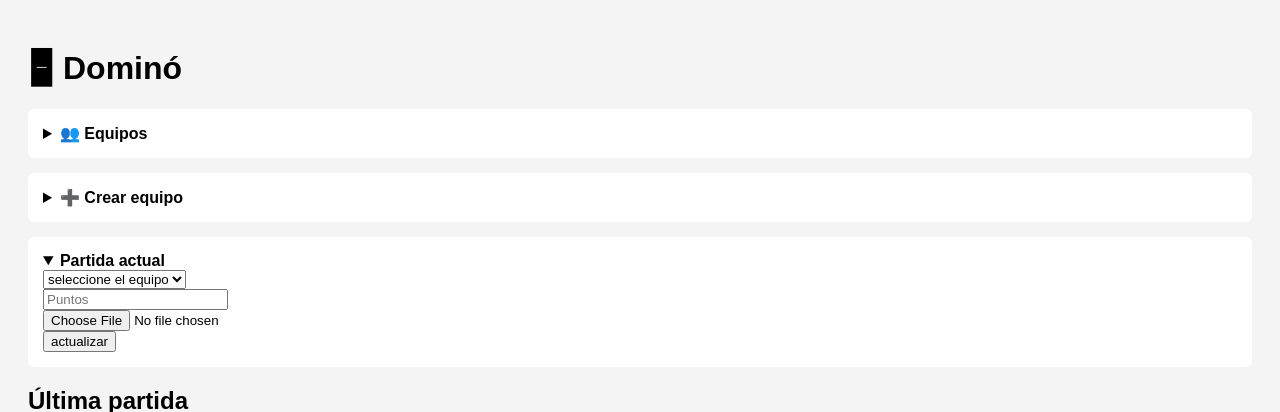
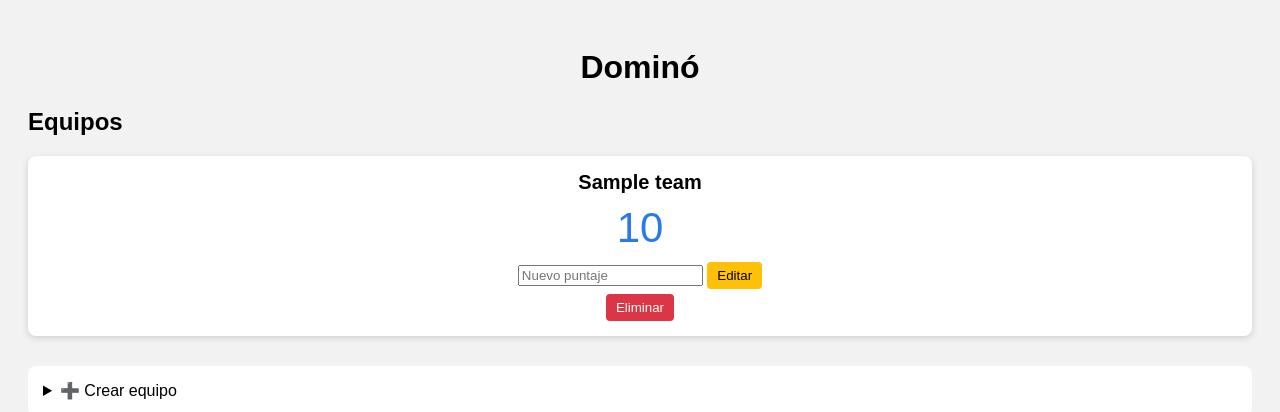
Before and after one commit to abrahamramost01-netizen/dmie, a Flask app: page / in a window 1280 px wide. Shown: the top 412 px of the page. Run offline with Flask 3, Linux system fonts and the light colour scheme; a database or web service that is not in the repository returns one stand-in record (values such as "Sample title"); some libraries are stand-ins or nearby versions.

Commit message:
Update index.html

```diff
--- a/templates/index.html
+++ b/templates/index.html
@@ -3,100 +3,137 @@
 <head>
 <meta charset="UTF-8">
 <title>Dominó</title>
+
 <style>
 body {
     font-family: Arial, sans-serif;
-            background: #f4f4f4;
+    background: #f2f2f2;
     padding: 20px;
 }
-        details {
-            background: #fff;
+
+h1 {
+    text-align: center;
+}
+
+.teams {
+    display: grid;
+    grid-template-columns: repeat(auto-fit, minmax(220px, 1fr));
+    gap: 15px;
+    margin-bottom: 30px;
+}
+
+.team-card {
+    background: white;
+    border-radius: 8px;
     padding: 15px;
-            margin-bottom: 15px;
-            border-radius: 6px;
+    text-align: center;
+    box-shadow: 0 2px 6px rgba(0,0,0,.15);
 }
-        summary {
+
+.team-name {
+    font-size: 20px;
     font-weight: bold;
+}
+
+.team-points {
+    font-size: 42px;
+    color: #2c7be5;
+    margin: 10px 0;
+}
+
+.team-actions form {
+    margin-top: 5px;
+}
+
+button {
+    padding: 6px 10px;
+    border: none;
+    border-radius: 4px;
     cursor: pointer;
 }
-        .card {
-            background: #fff;
+
+.edit {
+    background: #ffc107;
+}
+
+.delete {
+    background: #dc3545;
+    color: white;
+}
+
+details {
+    background: white;
     padding: 15px;
-            border-radius: 6px;
-            margin-bottom: 10px;
-        }
-        img {
-            margin-top: 10px;
-            max-width: 250px;
-            border-radius: 4px;
+    border-radius: 8px;
+    margin-bottom: 20px;
 }
 </style>
 </head>
+
 <body>
 
-<h1>🁢 Dominó</h1>
+<h1> Dominó</h1>
 
-<!-- EQUIPOS (OCULTO) -->
-<details>
-    <summary>👥 Equipos</summary>
+<!-- EQUIPOS SIEMPRE VISIBLES -->
+<h2> Equipos</h2>
+<div class="teams">
 {% for t in teams %}
-        <div class="card">
-            {{ t[1] }} – {{ t[2] }} puntos
+    <div class="team-card">
+        <div class="team-name">{{ t[1] }}</div>
+        <div class="team-points">{{ t[2] }}</div>
+
+        <div class="team-actions">
+            <!-- EDITAR PUNTOS -->
+            <form method="post" action="/edit_team_points">
+                <input type="hidden" name="team_id" value="{{ t[0] }}">
+                <input type="number" name="points" placeholder="Nuevo puntaje" required>
+                <button class="edit">Editar</button>
+            </form>
+
+            <!-- ELIMINAR -->
+            <form method="post" action="/delete_team"
+                  onsubmit="return confirm('¿Eliminar equipo?');">
+                <input type="hidden" name="team_id" value="{{ t[0] }}">
+                <button class="delete">Eliminar</button>
+            </form>
+        </div>
     </div>
 {% endfor %}
-</details>
+</div>
 
-<!-- CREAR EQUIPO (OCULTO) -->
+<!-- CREAR EQUIPO -->
 <details>
 <summary>➕ Crear equipo</summary>
 <form method="post" action="/add_team">
     <input name="name" placeholder="Nombre del equipo" required>
-        <button type="submit">Crear</button>
+    <button>Crear</button>
 </form>
 </details>
 
-<!-- PARTIDA ACTUAL (SIEMPRE VISIBLE) -->
+<!-- PARTIDA ACTUAL -->
 <details open>
-    <summary>Partida actual</summary>
+<summary> Partida </summary>
 <form method="post" action="/add_match" enctype="multipart/form-data">
     <select name="team_id" required>
-            <option value="">seleccione el equipo</option>
+        <option value="">elegir equipo</option>
         {% for t in teams %}
             <option value="{{ t[0] }}">{{ t[1] }}</option>
         {% endfor %}
     </select>
-        <br>
+    <br><br>
     <input type="number" name="points" placeholder="Puntos" required>
-        <br>
+    <br><br>
     <input type="file" name="image" accept="image/*">
-        <br>
-        <button type="submit">actualizar</button>
+    <br><br>
+    <button>actualizar</button>
 </form>
 </details>
 
-<!-- ÚLTIMA PARTIDA (SIEMPRE VISIBLE) -->
-{% if matches %}
-<h2>Última partida</h2>
-<div class="card">
-    Equipo {{ matches[0][1] }} +{{ matches[0][2] }} puntos
-    {% if matches[0][4] %}
-        <br>
-        <img src="/{{ matches[0][4] }}">
-    {% endif %}
-</div>
-{% endif %}
-
-<!-- HISTORIAL ANTIGUO (OCULTO) -->
+<!-- HISTORIAL -->
 <details>
-    <summary>📜 Historial anterior</summary>
-    {% for m in matches[1:] %}
-        <div class="card">
-            Equipo {{ m[1] }} +{{ m[2] }} puntos
-            {% if m[4] %}
-                <br>
-                <img src="/{{ m[4] }}">
-            {% endif %}
-        </div>
+<summary> Historial</summary>
+{% for m in matches %}
+    <p>Equipo {{ m[1] }} +{{ m[2] }} puntos</p>
 {% endfor %}
 </details>
 
```
Lines whose indentation alone changed are shown as unchanged.
